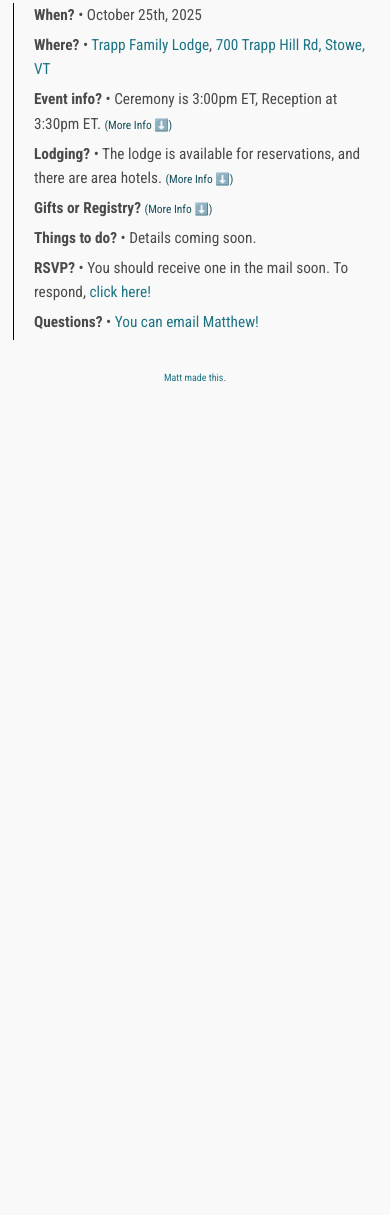
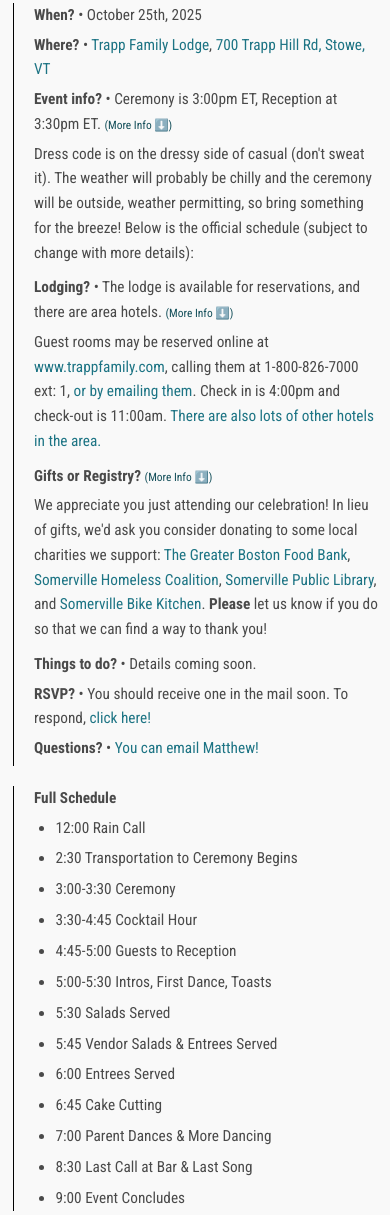
Before and after one commit to spacez320/matthewandhilary, a plain HTML site: page index.html in a window 390 px wide. Shown: the part 707-1922 px from the top of the page. Before the commit the page ends 1136 px from the top, so only its background shows below. Drawn offline with Linux system fonts and the light colour scheme.

Commit message:
Fix mobile, add full schedule (#2)
* Update index.html

Auto-expand collapsible paragraphs for mobile devices / touchscreens

* Clean-ups

* Add full schedule

---------

Co-authored-by: Chris Coleman <chris-cant-code-github@proton.me>

```diff
--- a/index.html
+++ b/index.html
@@ -63,7 +63,12 @@
         font-size: 0.75em;
       }
 
-      div#details {
+      ul {
+        margin-bottom: 0;
+        padding-bottom: 0;
+      }
+
+      div#details, div#schedule {
         border-left: black solid 1px;
         margin: auto;
         padding-left: 20px;
@@ -71,8 +76,22 @@
         width: 95%;
       }
 
+      div#schedule {
+        margin-top: 2rem;
+      }
+
       .bold {
         font-weight: bold;
+      }
+
+      /* Auto-expand collapibles on mobile */
+      @media (max-width: 768px) {
+        p.collapsible {
+          margin-bottom: 1rem;
+          max-height: none;
+          overflow: visible;
+          padding: initial;
+        }
       }
     </style>
   </head>
@@ -85,8 +104,10 @@
       <p><span class="bold">Where?</span> • <a href="https://www.vontrappresort.com">Trapp Family Lodge</a>, <a href="https://maps.app.goo.gl/wpjX1iqSqvFVr4cR7">700 Trapp Hill Rd, Stowe, VT</a></p>
       <p><span class="bold">Event info?</span> • Ceremony is 3:00pm ET, Reception at 3:30pm ET. <span class="nav">(More Info ⬇️)</span></p>
       <p class="collapsible">
-Dress code is on the dressy side of casual (don't sweat it). The weather will probably be chilly and
-the ceremony will be outside, weather permitting, so bring something for the breeze!
+Dress code is on the dressy side of casual (don't sweat it). The weather will
+probably be chilly and the ceremony will be outside, weather permitting, so
+bring something for the breeze! Below is the official schedule (subject to
+change with more details):
       </p>
       <p><span class="bold">Lodging?</span> • The lodge is available for reservations, and there are area hotels. <span class="nav">(More Info ⬇️)</span></p>
       <p class="collapsible">
@@ -110,6 +131,25 @@ to some local charities we support: <a href="https://www.gbfb.org/">The Greater
       <p><span class="bold">Questions?</span> • <a href="mailto:matthew.e.coleman+wedding@gmail.com">You can email Matthew!</a></p>
     </div>
 
+    <div id="schedule">
+      <p><span class="bold">Full Schedule</span></p>
+<ul>
+	<li>12:00 Rain Call</li>
+	<li>2:30 Transportation to Ceremony Begins</li>
+	<li>3:00-3:30 Ceremony</li>
+	<li>3:30-4:45 Cocktail Hour</li>
+	<li>4:45-5:00 Guests to Reception</li>
+	<li>5:00-5:30 Intros, First Dance, Toasts</li>
+	<li>5:30 Salads Served</li>
+	<li>5:45 Vendor Salads & Entrees Served</li>
+	<li>6:00 Entrees Served</li>
+	<li>6:45 Cake Cutting</li>
+	<li>7:00 Parent Dances & More Dancing</li>
+	<li>8:30 Last Call at Bar & Last Song</li>
+	<li>9:00 Event Concludes</li>
+</ul>
+    </div>
+
     <footer>
       <a href="https://github.com/spacez320/matthewandhilary">Matt made this.</a>
     </footer>
```
